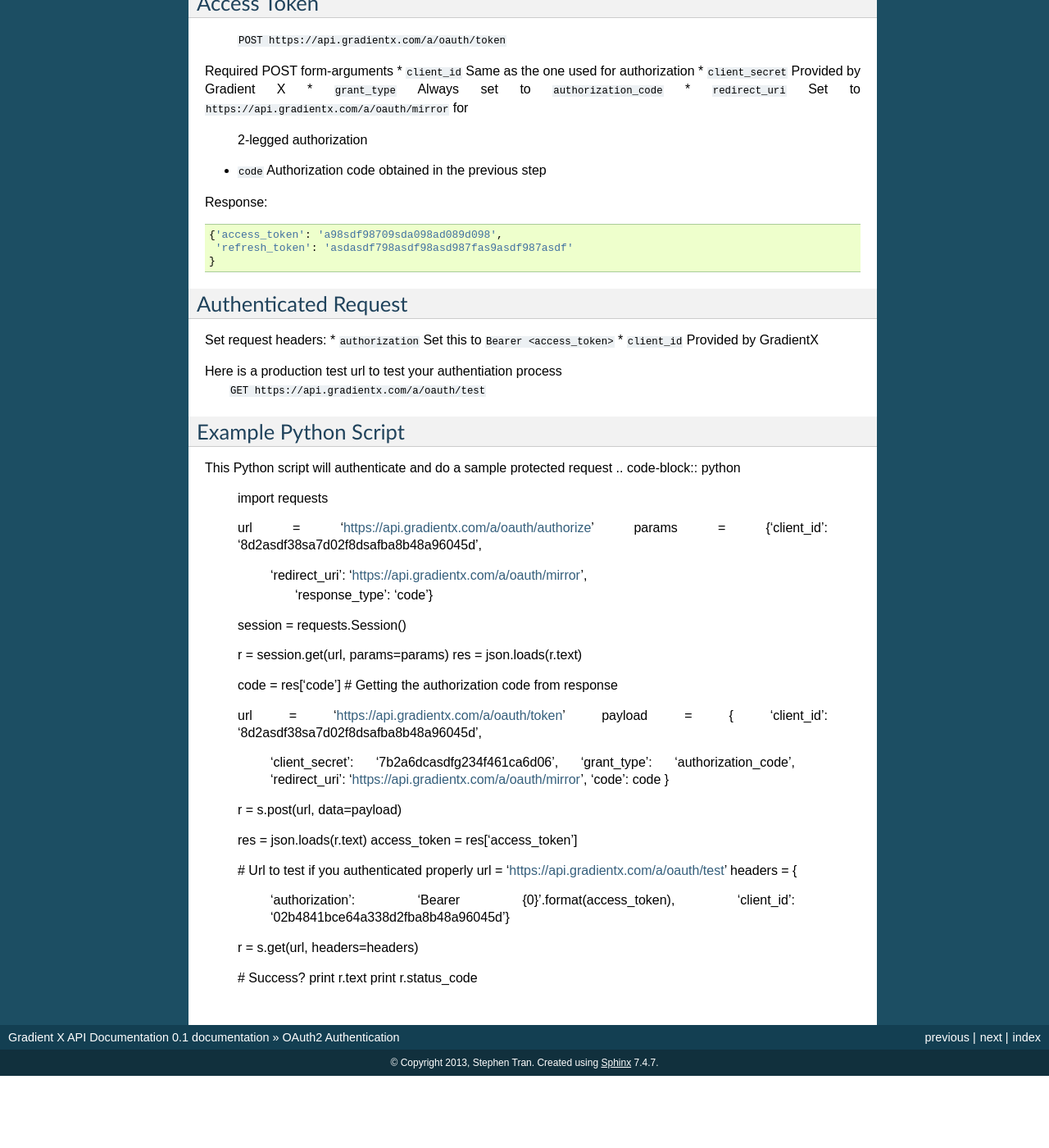
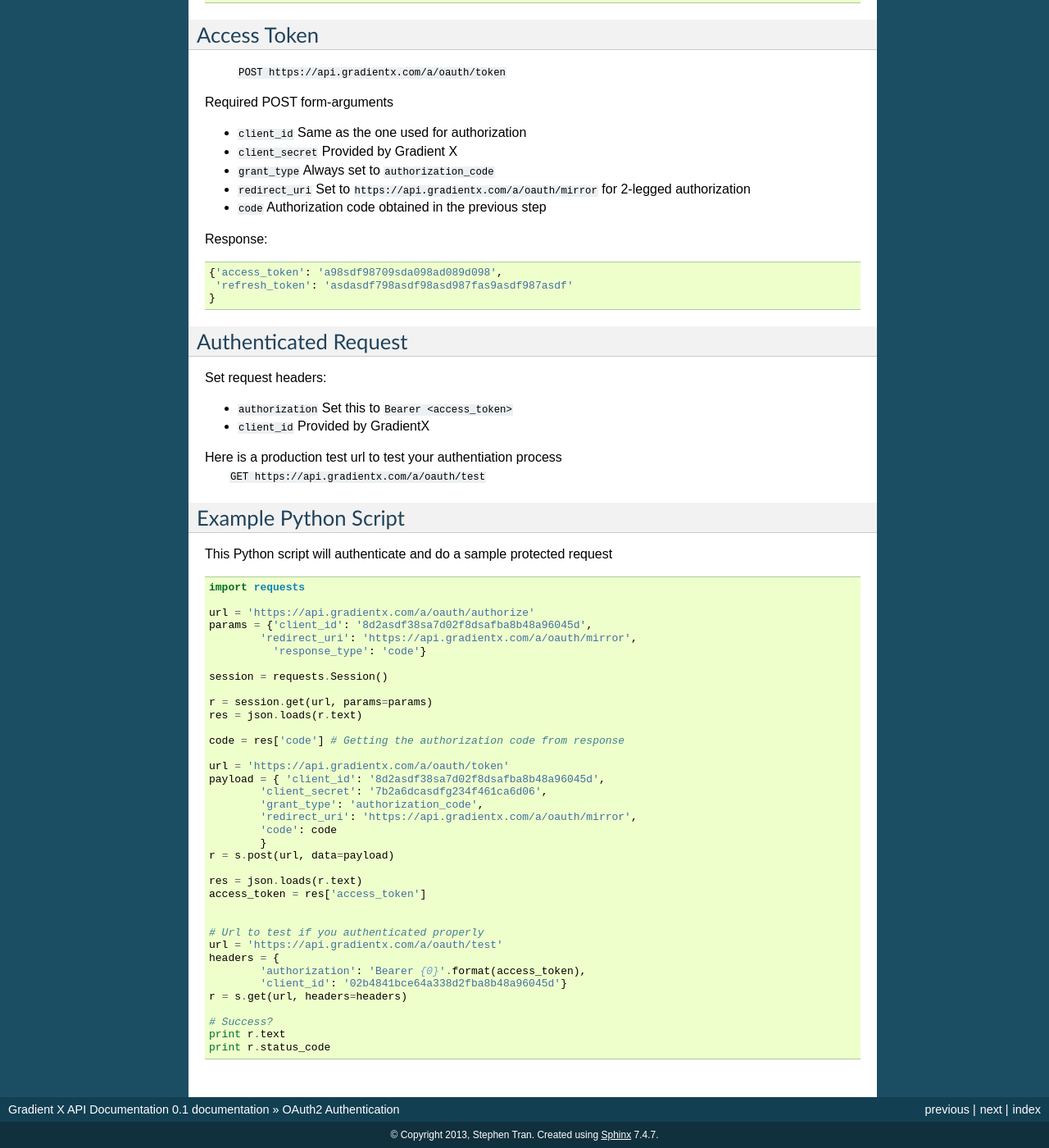
Before and after one commit to stran12/gxdocs, a Sphinx documentation site: the page built from docs/authentication.rst, in a window 1280 px wide and 1400 px high, scrolled down 566 px. Shown: the whole window at 82% size. Built offline with Sphinx 7.4.7, drawn with Linux system fonts in a browser that asks for light colours; before the commit the page ends 1878 px from its top, so only the background shows below that; some of the changed text lies outside the part shown.

Commit message:
Fixed spacing

```diff
--- a/docs/authentication.rst
+++ b/docs/authentication.rst
@@ -3,12 +3,13 @@
 OAuth2 Authentication
 =====================
 
+.. attention:: All requests must use secure https (SSL)
+
 General Steps
 -------------
 
-.. attention:: All requests must use secure https (SSL)
+This is for two-legged authentication
 
-This is for two-legged authentication
 # Obtain an authorization key
 # With authorization_key, client_key, client_secret, obtain access_token
 # Set access_token and client_key headers with all subsequent request for data
@@ -20,6 +21,7 @@ Authorization Key
     ``GET https://api.gradientx.com/a/oauth/authorize``
 
 Required Query String Parameters
+
 * ``client_id`` This is your API key that Gradient X will provide
 * ``response_type`` This will *ALWAYS* be "code"
 * ``redirect_uri`` Set this to ``https://api.gradientx.com/a/oauth/mirror`` for
@@ -36,6 +38,7 @@ Access Token
     ``POST https://api.gradientx.com/a/oauth/token``
 
 Required POST form-arguments
+
 * ``client_id`` Same as the one used for authorization
 * ``client_secret`` Provided by Gradient X
 * ``grant_type`` Always set to ``authorization_code``
@@ -54,6 +57,7 @@ Authenticated Request
 ---------------------
 
 Set request headers:
+
 * ``authorization`` Set this to ``Bearer <access_token>``
 * ``client_id`` Provided by GradientX
 
@@ -65,6 +69,7 @@ Example Python Script
 ---------------------
 
 This Python script will authenticate and do a sample protected request
+
 .. code-block:: python
 
     import requests
```
